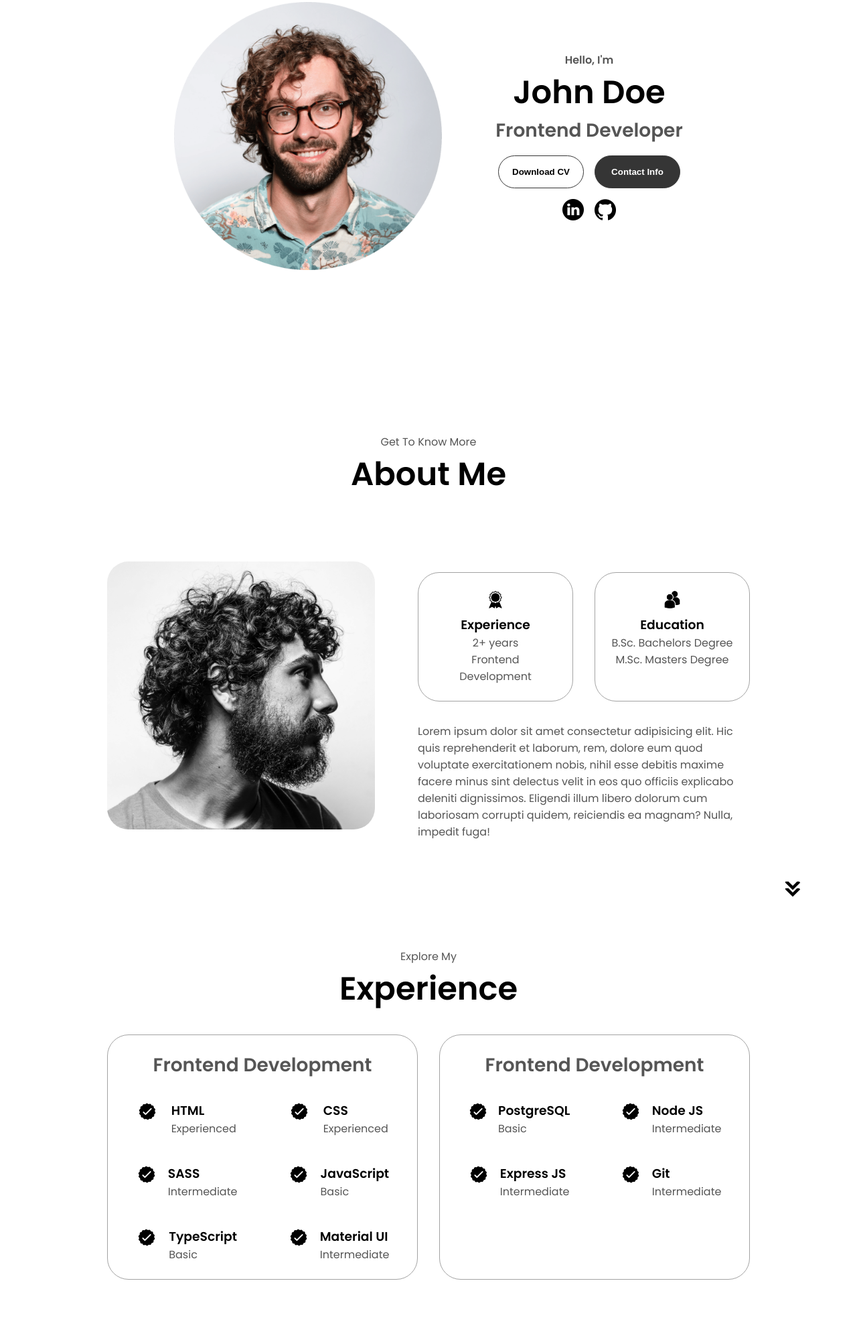
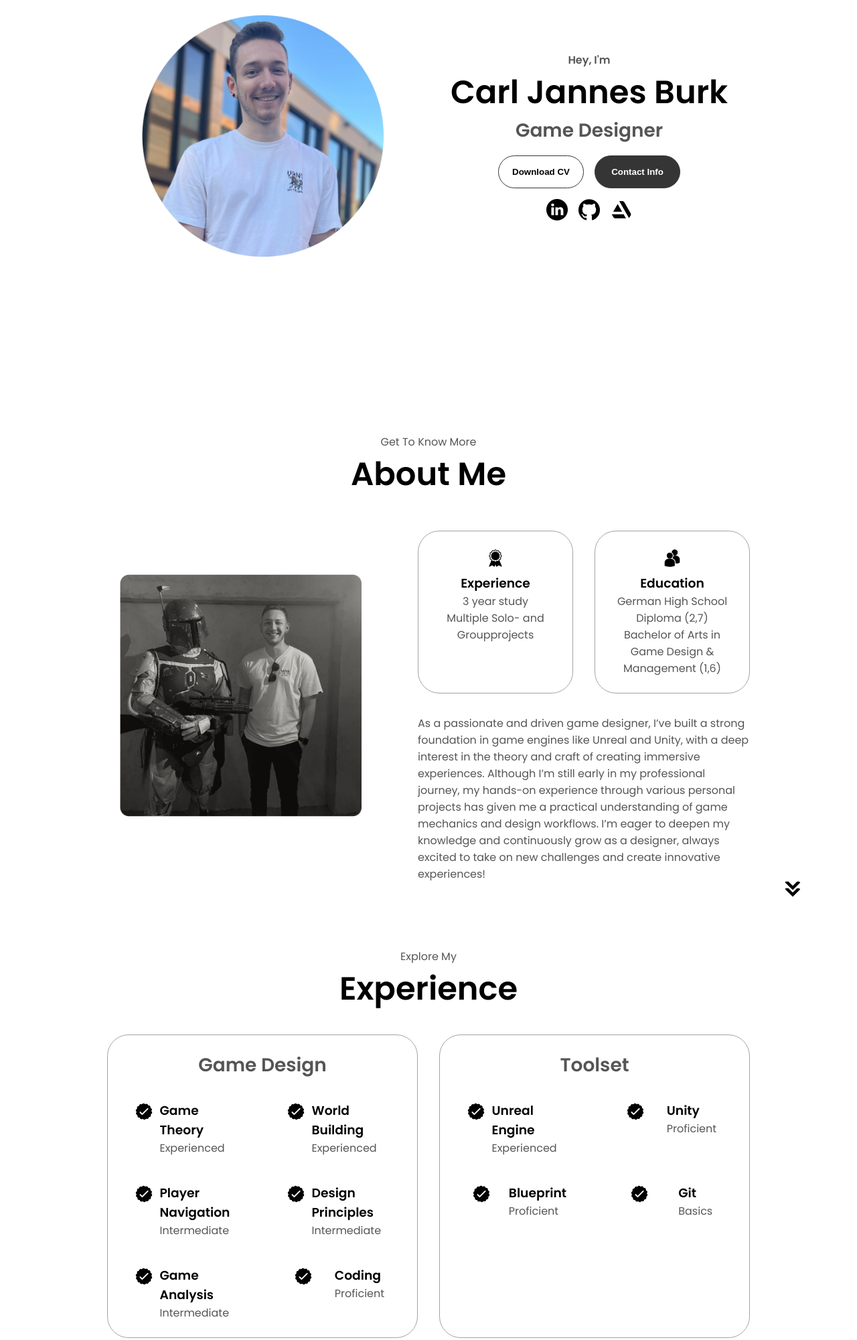
Before and after one commit to JannesBurk/jannesburk.github.io, a plain HTML site: page index.html in a window 1280 px wide. Shown: the part 281-2281 px from the top of the page at 67% size. Drawn offline with Linux system fonts and the light colour scheme.

Commit message:
Changed alot of placeholders

```diff
--- a/index.html
+++ b/index.html
@@ -4,13 +4,13 @@
     <meta charset="UTF-8" />
     <meta http-equiv="X-UA-Compatible" content="IE=edge" />
     <meta name="viewport" content="width=device-width, initial-scale=1.0" />
-    <title>My Portfolio</title>
+    <title>My portfolio website</title>
     <link rel="stylesheet" href="style.css" />
     <link rel="stylesheet" href="mediaqueries.css" />
   </head>
   <body>
     <nav id="desktop-nav">
-      <div class="logo">John Doe</div>
+      <div class="logo">Carl Jannes Burk</div>
       <div>
         <ul class="nav-links">
           <li><a href="#about">About</a></li>
@@ -21,7 +21,7 @@
       </div>
     </nav>
     <nav id="hamburger-nav">
-      <div class="logo">John Doe</div>
+      <div class="logo">Carl Jannes Burk</div>
       <div class="hamburger-menu">
         <div class="hamburger-icon" onclick="toggleMenu()">
           <span></span>
@@ -38,12 +38,12 @@
     </nav>
     <section id="profile">
       <div class="section__pic-container">
-        <img src="./assets/profile-pic.png" alt="John Doe profile picture" />
+        <img src="./assets/bpjannes.png" alt="Carl Jannes Burk profile-pic" />
       </div>
       <div class="section__text">
-        <p class="section__text__p1">Hello, I'm</p>
-        <h1 class="title">John Doe</h1>
-        <p class="section__text__p2">Frontend Developer</p>
+        <p class="section__text__p1">Hey, I'm</p>
+        <h1 class="title">Carl Jannes Burk</h1>
+        <p class="section__text__p2">Game Designer</p>
         <div class="btn-container">
           <button
             class="btn btn-color-2"
@@ -60,13 +60,19 @@
             src="./assets/linkedin.png"
             alt="My LinkedIn profile"
             class="icon"
-            onclick="location.href='https://linkedin.com/'"
+            onclick="location.href='https://www.linkedin.com/in/jannes-burk/'"
           />
           <img
             src="./assets/github.png"
             alt="My Github profile"
             class="icon"
-            onclick="location.href='https://github.com/'"
+            onclick="location.href='https://github.com/JannesBurk'"
+          />
+          <img
+            src="./assets/Unbenannt.png"
+            alt="My ArtStation profile"
+            class="icon"
+            onclick="location.href='https://www.artstation.com/jannesburk'"
           />
         </div>
       </div>
@@ -77,7 +83,7 @@
       <div class="section-container">
         <div class="section__pic-container">
           <img
-            src="./assets/about-pic.png"
+            src="./assets/jannesboba.png"
             alt="Profile picture"
             class="about-pic"
           />
@@ -91,7 +97,7 @@
                 class="icon"
               />
               <h3>Experience</h3>
-              <p>2+ years <br />Frontend Development</p>
+              <p>3 year study<br />Multiple Solo- and Groupprojects</p>
             </div>
             <div class="details-container">
               <img
@@ -100,17 +106,16 @@
                 class="icon"
               />
               <h3>Education</h3>
-              <p>B.Sc. Bachelors Degree<br />M.Sc. Masters Degree</p>
+              <p>German High School Diploma (2,7) <br />Bachelor of Arts in Game Design & Management (1,6) </p>
             </div>
           </div>
           <div class="text-container">
             <p>
-              Lorem ipsum dolor sit amet consectetur adipisicing elit. Hic quis
-              reprehenderit et laborum, rem, dolore eum quod voluptate
-              exercitationem nobis, nihil esse debitis maxime facere minus sint
-              delectus velit in eos quo officiis explicabo deleniti dignissimos.
-              Eligendi illum libero dolorum cum laboriosam corrupti quidem,
-              reiciendis ea magnam? Nulla, impedit fuga!
+              As a passionate and driven game designer, I’ve built a strong foundation in game engines like Unreal and Unity, with a deep interest
+               in the theory and craft of creating immersive experiences. Although I’m still early in my professional
+               journey, my hands-on experience through various personal projects has given me a practical understanding
+               of game mechanics and design workflows. I’m eager to deepen my knowledge and continuously grow as a designer,
+               always excited to take on new challenges and create innovative experiences!
             </p>
           </div>
         </div>
@@ -128,7 +133,7 @@
       <div class="experience-details-container">
         <div class="about-containers">
           <div class="details-container">
-            <h2 class="experience-sub-title">Frontend Development</h2>
+            <h2 class="experience-sub-title">Game Design</h2>
             <div class="article-container">
               <article>
                 <img
@@ -137,7 +142,7 @@
                   class="icon"
                 />
                 <div>
-                  <h3>HTML</h3>
+                  <h3>Game Theory</h3>
                   <p>Experienced</p>
                 </div>
               </article>
@@ -148,7 +153,7 @@
                   class="icon"
                 />
                 <div>
-                  <h3>CSS</h3>
+                  <h3>World Building</h3>
                   <p>Experienced</p>
                 </div>
               </article>
@@ -159,7 +164,7 @@
                   class="icon"
                 />
                 <div>
-                  <h3>SASS</h3>
+                  <h3>Player Navigation</h3>
                   <p>Intermediate</p>
                 </div>
               </article>
@@ -170,56 +175,7 @@
                   class="icon"
                 />
                 <div>
-                  <h3>JavaScript</h3>
-                  <p>Basic</p>
-                </div>
-              </article>
-              <article>
-                <img
-                  src="./assets/checkmark.png"
-                  alt="Experience icon"
-                  class="icon"
-                />
-                <div>
-                  <h3>TypeScript</h3>
-                  <p>Basic</p>
-                </div>
-              </article>
-              <article>
-                <img
-                  src="./assets/checkmark.png"
-                  alt="Experience icon"
-                  class="icon"
-                />
-                <div>
-                  <h3>Material UI</h3>
-                  <p>Intermediate</p>
-                </div>
-              </article>
-            </div>
-          </div>
-          <div class="details-container">
-            <h2 class="experience-sub-title">Frontend Development</h2>
-            <div class="article-container">
-              <article>
-                <img
-                  src="./assets/checkmark.png"
-                  alt="Experience icon"
-                  class="icon"
-                />
-                <div>
-                  <h3>PostgreSQL</h3>
-                  <p>Basic</p>
-                </div>
-              </article>
-              <article>
-                <img
-                  src="./assets/checkmark.png"
-                  alt="Experience icon"
-                  class="icon"
-                />
-                <div>
-                  <h3>Node JS</h3>
+                  <h3>Design Principles</h3>
                   <p>Intermediate</p>
                 </div>
               </article>
@@ -230,7 +186,7 @@
                   class="icon"
                 />
                 <div>
-                  <h3>Express JS</h3>
+                  <h3>Game Analysis</h3>
                   <p>Intermediate</p>
                 </div>
               </article>
@@ -241,8 +197,57 @@
                   class="icon"
                 />
                 <div>
+                  <h3>Coding</h3>
+                  <p>Proficient</p>
+                </div>
+              </article>
+            </div>
+          </div>
+          <div class="details-container">
+            <h2 class="experience-sub-title">Toolset</h2>
+            <div class="article-container">
+              <article>
+                <img
+                  src="./assets/checkmark.png"
+                  alt="Experience icon"
+                  class="icon"
+                />
+                <div>
+                  <h3>Unreal Engine</h3>
+                  <p>Experienced</p>
+                </div>
+              </article>
+              <article>
+                <img
+                  src="./assets/checkmark.png"
+                  alt="Experience icon"
+                  class="icon"
+                />
+                <div>
+                  <h3>Unity</h3>
+                  <p>Proficient</p>
+                </div>
+              </article>
+              <article>
+                <img
+                  src="./assets/checkmark.png"
+                  alt="Experience icon"
+                  class="icon"
+                />
+                <div>
+                  <h3>Blueprint</h3>
+                  <p>Proficient</p>
+                </div>
+              </article>
+              <article>
+                <img
+                  src="./assets/checkmark.png"
+                  alt="Experience icon"
+                  class="icon"
+                />
+                <div>
                   <h3>Git</h3>
-                  <p>Intermediate</p>
+                  <p>Basics</p>
                 </div>
               </article>
             </div>
@@ -269,7 +274,9 @@
                 class="project-img"
               />
             </div>
-            <h2 class="experience-sub-title project-title">Project One</h2>
+            <h2 class="experience-sub-title project-title">Neon Warfare</h2>
+            <h1 class="experience-sub-title project-title" style="font-size: 14px;">First Person Shooter</h1>
+
             <div class="btn-container">
               <button
                 class="btn btn-color-2 project-btn"
@@ -281,7 +288,7 @@
                 class="btn btn-color-2 project-btn"
                 onclick="location.href='https://github.com/'"
               >
-                Live Demo
+                ArtStation
               </button>
             </div>
           </div>
@@ -293,7 +300,9 @@
                 class="project-img"
               />
             </div>
-            <h2 class="experience-sub-title project-title">Project Two</h2>
+            <h2 class="experience-sub-title project-title">Black Shore</h2>
+            <h1 class="experience-sub-title project-title" style="font-size: 14px;">Psychological Horror Game</h1>
+
             <div class="btn-container">
               <button
                 class="btn btn-color-2 project-btn"
@@ -305,7 +314,7 @@
                 class="btn btn-color-2 project-btn"
                 onclick="location.href='https://github.com/'"
               >
-                Live Demo
+                ArtStation
               </button>
             </div>
           </div>
@@ -317,7 +326,9 @@
                 class="project-img"
               />
             </div>
-            <h2 class="experience-sub-title project-title">Project Three</h2>
+            <h2 class="experience-sub-title project-title">Going Rogue</h2>
+            <h1 class="experience-sub-title project-title" style="font-size: 14px;">Ongoing</h1>
+
             <div class="btn-container">
               <button
                 class="btn btn-color-2 project-btn"
@@ -329,7 +340,7 @@
                 class="btn btn-color-2 project-btn"
                 onclick="location.href='https://github.com/'"
               >
-                Live Demo
+                ArtStation
               </button>
             </div>
           </div>
@@ -343,8 +354,8 @@
       />
     </section>
     <section id="contact">
-      <p class="section__text__p1">Get in Touch</p>
-      <h1 class="title">Contact Me</h1>
+      <p class="section__text__p1">Let's get in Touch</p>
+      <h1 class="title">Contact Me Here</h1>
       <div class="contact-info-upper-container">
         <div class="contact-info-container">
           <img
@@ -352,7 +363,7 @@
             alt="Email icon"
             class="icon contact-icon email-icon"
           />
-          <p><a href="mailto:examplemail@gmail.com">Example@gmail.com</a></p>
+          <p><a href="carljburk01@gmail.com.com">carljburk01@gmail.com</a></p>
         </div>
         <div class="contact-info-container">
           <img
@@ -360,7 +371,7 @@
             alt="LinkedIn icon"
             class="icon contact-icon"
           />
-          <p><a href="https://www.linkedin.com">LinkedIn</a></p>
+          <p><a href="https://www.linkedin.com/in/jannes-burk/">LinkedIn</a></p>
         </div>
       </div>
     </section>
@@ -375,7 +386,19 @@
           </ul>
         </div>
       </nav>
-      <p>Copyright &#169; 2023 John Doe. All Rights Reserved.</p>
+        <div class="footer-imprint">
+          <p><strong>Information in accordance with Section 5 TMG</strong></p>
+          <p>
+            Jannes Burk<br>
+            Untere Herderstraße 3<br>
+            56427 Siershahn<br>
+          </p>
+          <p>
+            Email: <a href="mailto:carljburk01@gmail.com">carljburk01@gmail.com</a><br>
+          </p>
+          <p>Source: <a href="https://www.e-recht24.de/" target="_blank">eRecht24</a></p>
+        </div>
+      <p>Copyright &#169; 2024 Carl Jannes Burk. All Rights Reserved.</p>
     </footer>
     <script src="script.js"></script>
   </body>
--- a/style.css
+++ b/style.css
@@ -430,3 +430,6 @@ footer {
 footer p {
   text-align: center;
 }
+html {
+  padding-bottom: 150px; /* Fügt extra Platz am unteren Ende der Seite hinzu */
+}
```
Also changed, not shown: assets/Unbenannt.png (added), assets/artstation.png (added), assets/bpjannes.png (added), assets/jannesboba.png (added), assets/profile-pic-2.png (deleted).
